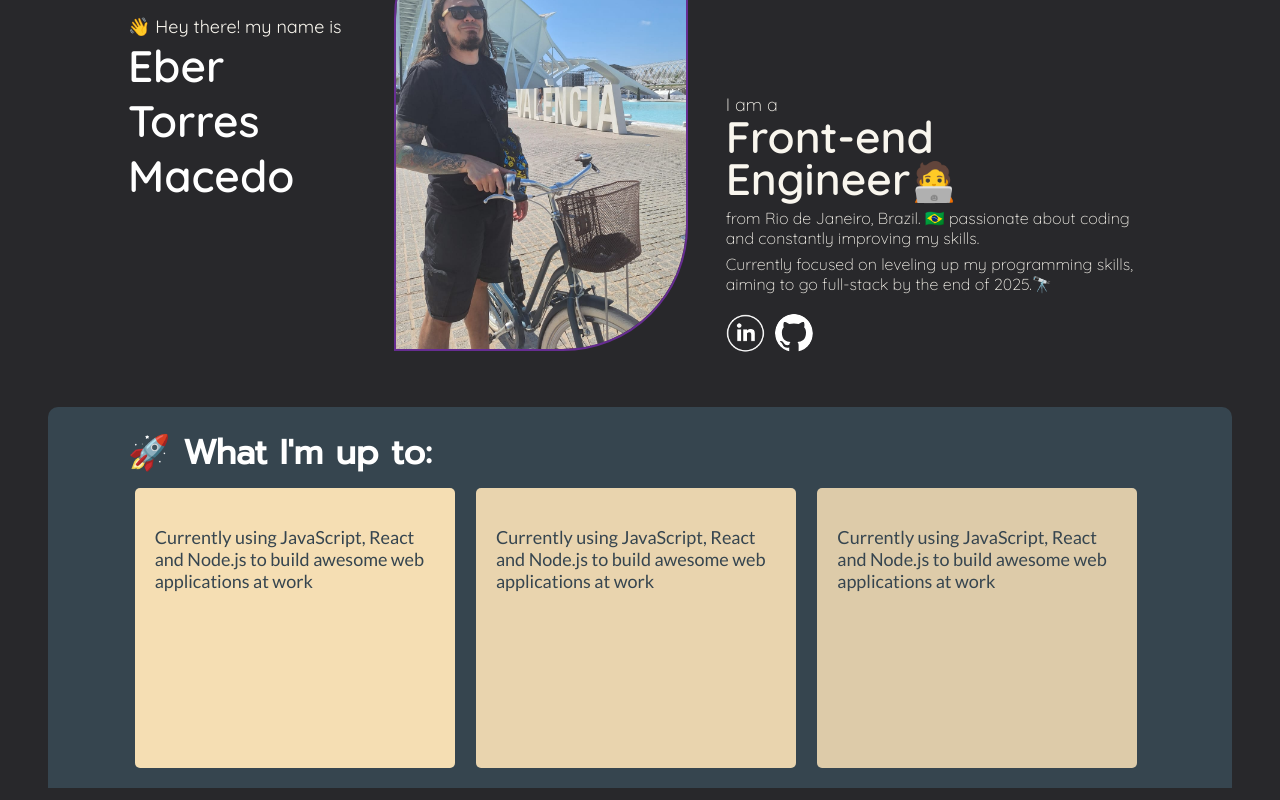
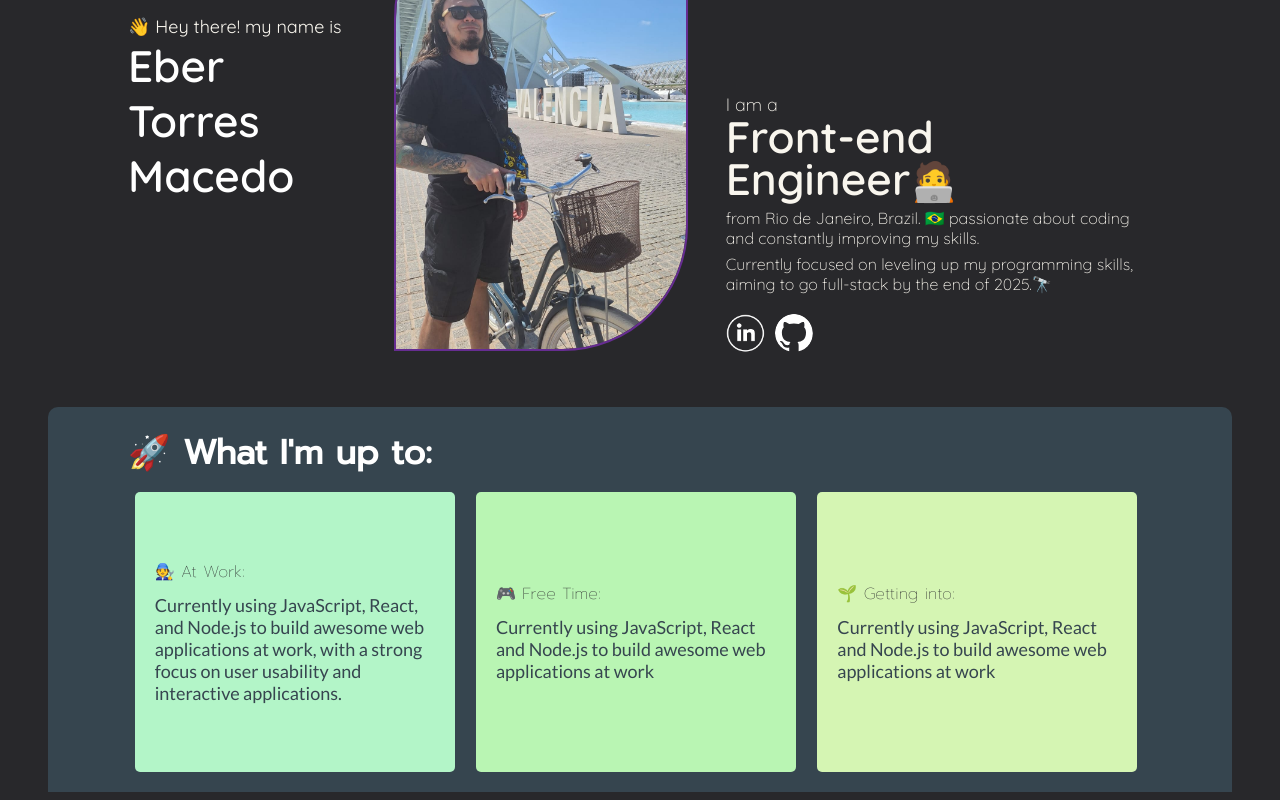
Before and after one commit to ebertm777/epic-profile-site, a Next.js app: page / in a window 1280 px wide. Shown: the part 233-1033 px from the top of the page. Built offline with nearby package versions, Linux system fonts and the light colour scheme.

Commit message:
added new data

```diff
--- a/app/Components/Stack/styles.js
+++ b/app/Components/Stack/styles.js
@@ -24,15 +24,15 @@ export const CardGroup = styled.div`
   justify-content: space-around;
 
   #card-0 {
-    background-color: #f5deb3;
+    background-color: #b3f5c8;
   }
 
   #card-1 {
-    background-color: #e9d4ae;
+    background-color: #b9f5b3;
   }
 
   #card-2 {
-    background-color: #ddcba9;
+    background-color: #d5f5b3;
   }
 `;
 
@@ -42,10 +42,11 @@ export const Card = styled.div`
   display: flex;
   flex-direction: column;
   border-radius: 5px;
-
   padding: 20px;
-  margin-top: 10px;
+  margin-top: 14px;
   margin-right: 8px;
+  align-items: center;
+  justify-content: center;
 `;
 
 export const Title = styled.h1`
@@ -55,8 +56,19 @@ export const Title = styled.h1`
   font-size: 34px;
 `;
 
+export const EmojiCall = styled.p`
+font-family: "Prompt";
+font-weight: 100;
+color: #28282B;
+font-size: 16px;
+margin: 0;
+align-self: flex-start;
+margin-bottom: 10px;
+`;
+
 export const Description = styled.p`
   font-family: "Lato";
   font-size: 18px;
   color: #36454f;
+  margin: 0px 0px 0px 0px;
 `;
--- a/app/Constants/FontFaces.js
+++ b/app/Constants/FontFaces.js
@@ -57,11 +57,19 @@ export default css`
     src: url("/Quicksand-Light.ttf") format("truetype");
   }
 
-   // Prompt Regular
-   @font-face {
+  // Prompt Regular
+  @font-face {
     font-family: "Prompt";
     font-weight: 400;
     font-display: swap;
     src: url("/Prompt-Regular.ttf") format("truetype");
   }
+
+  // Prompt Thin
+  @font-face {
+    font-family: "Prompt";
+    font-weight: 100;
+    font-display: swap;
+    src: url("/Prompt-Thin.ttf") format("truetype");
+  }
 `;
--- a/app/Constants/SiteData.js
+++ b/app/Constants/SiteData.js
@@ -9,7 +9,13 @@ export const linkedinLink = "https://www.linkedin.com/in/ebermacedo/";
 export const githubLink = "https://github.com/ebertm777";
 
 export const cardData = [
-  "Currently using JavaScript, React and Node.js to build awesome web applications at work",
+  "Currently using JavaScript, React, and Node.js to build awesome web applications at work, with a strong focus on user usability and interactive applications.",
   "Currently using JavaScript, React and Node.js to build awesome web applications at work",
   "Currently using JavaScript, React and Node.js to build awesome web applications at work",
 ];
+
+export const emojiData = [
+  "🧑‍🔧 At Work:",
+  "🎮 Free Time:",
+  "🌱 Getting into:",
+];
--- a/app/Functions/Functions.js
+++ b/app/Functions/Functions.js
@@ -1,15 +1,15 @@
 import { Card } from "../Components/Stack/styles";
 import { Description } from "../Components/Stack/styles";
-import { cardData } from "../Constants/SiteData";
+import { EmojiCall } from "../Components/Stack/styles";
+import { cardData, emojiData } from "../Constants/SiteData";
 
 function generateCard(card) {
   let cards = [];
   for (let i = 0; i < card; i++) {
     cards.push(
       <Card key={i} id={`card-${i}`}>
-        <Description>
-          {cardData[i]}
-        </Description>
+        <EmojiCall>{emojiData[i]}</EmojiCall>
+        <Description>{cardData[i]}</Description>
       </Card>
     );
   }
```
Also changed, not shown: public/Prompt-Thin.ttf (added).
